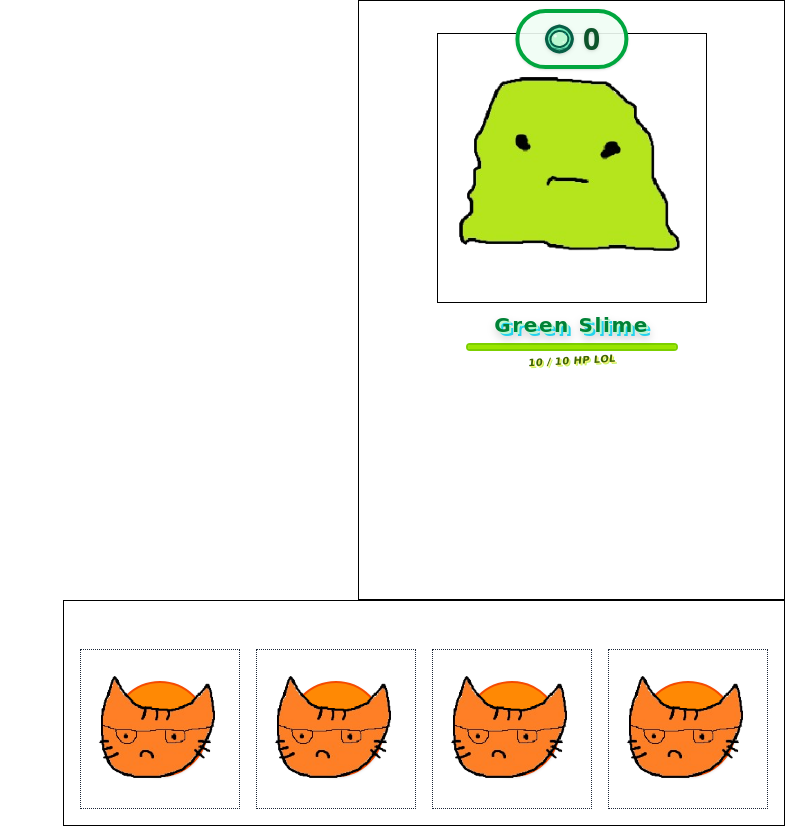
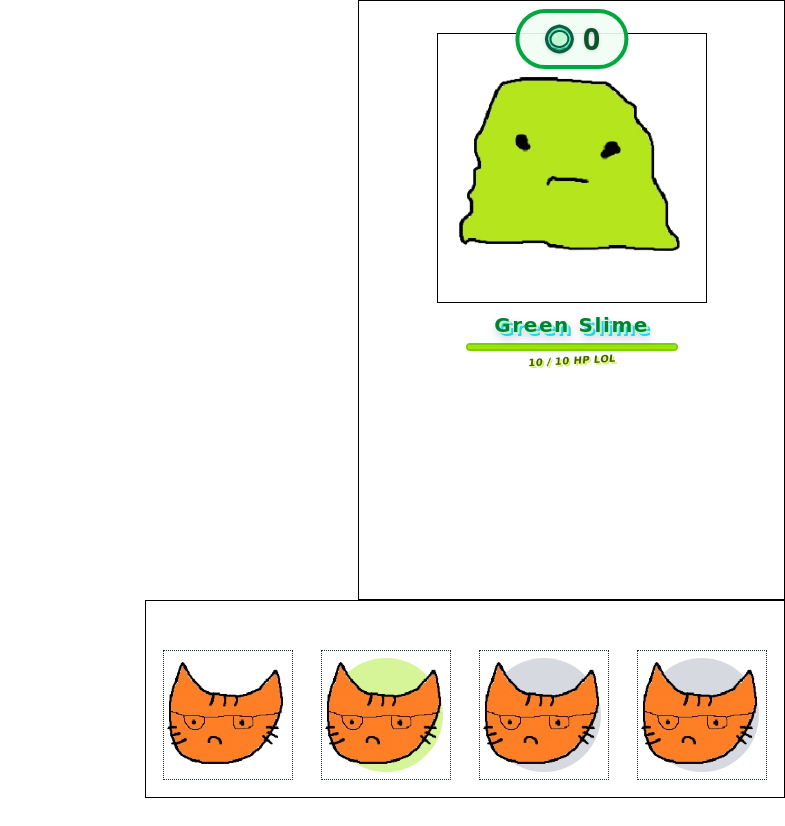
Before and after one commit to madfozjer/fck-slime-rancher, a Vue app: page / in a window 1280 px wide. Shown: the whole page, without its empty margins (495-1280 px from the left). After the commit the page ends 800 px from the top, so only its background shows below. Built offline with nearby package versions, Linux system fonts and the light colour scheme; the HTML template or start-up script is replaced by a standard one.

Commit message:
fix: update Hunter component usage with color prop and adjust layout

```diff
--- a/src/components/Hunter.vue
+++ b/src/components/Hunter.vue
@@ -6,17 +6,22 @@ const props = defineProps({
     type: String,
     required: true,
   },
+  color: {
+    type: String,
+    default: 'gray',
+  },
 })
 </script>
 
 <template>
   <div
-    class="border-dotted border border-gray-800 flex items-center justify-center relative w-[160px] h-[160px] bg-transparent"
+    class="border-dotted border border-gray-800 w-fit h-fit flex items-center justify-center bg-transparent relative"
   >
-    <!-- Circle background: smaller than hunter but still visible -->
+    <!-- Circle background: bigger than cat, 50% transparent -->
     <div
-      class="absolute left-1/2 top-1/2 -translate-x-1/2 -translate-y-2/4 rounded-full bg-orange-400 border-2 border-orange-600 shadow"
-      style="width: 96px; height: 96px; z-index: 0"
+      class="absolute left-1/2 top-1/2 -translate-x-1/2 -translate-y-1/2 rounded-full"
+      :class="`bg-${props.color}-400`"
+      style="width: 114px; height: 114px; opacity: 0.4"
     ></div>
     <!-- Hunter image -->
     <img
--- a/src/views/HomeView.vue
+++ b/src/views/HomeView.vue
@@ -321,9 +321,9 @@ const showDamagedImg = ref(false)
     <!-- Hunters section with circular background -->
     <div class="flex justify-center w-fit p-4 border ml-auto" id="hunters">
       <!-- Hunters row -->
-      <div class="flex gap-4 mt-8 w-fit">
-        <Hunter name="Jacob" />
-        <Hunter name="Jacob" />
+      <div class="flex gap-7 p-0.25 mt-8 w-fit">
+        <Hunter name="Jacob" color="orange" />
+        <Hunter name="Jacob" color="lime" />
         <Hunter name="Jacob" />
         <Hunter name="Jacob" />
       </div>
```
